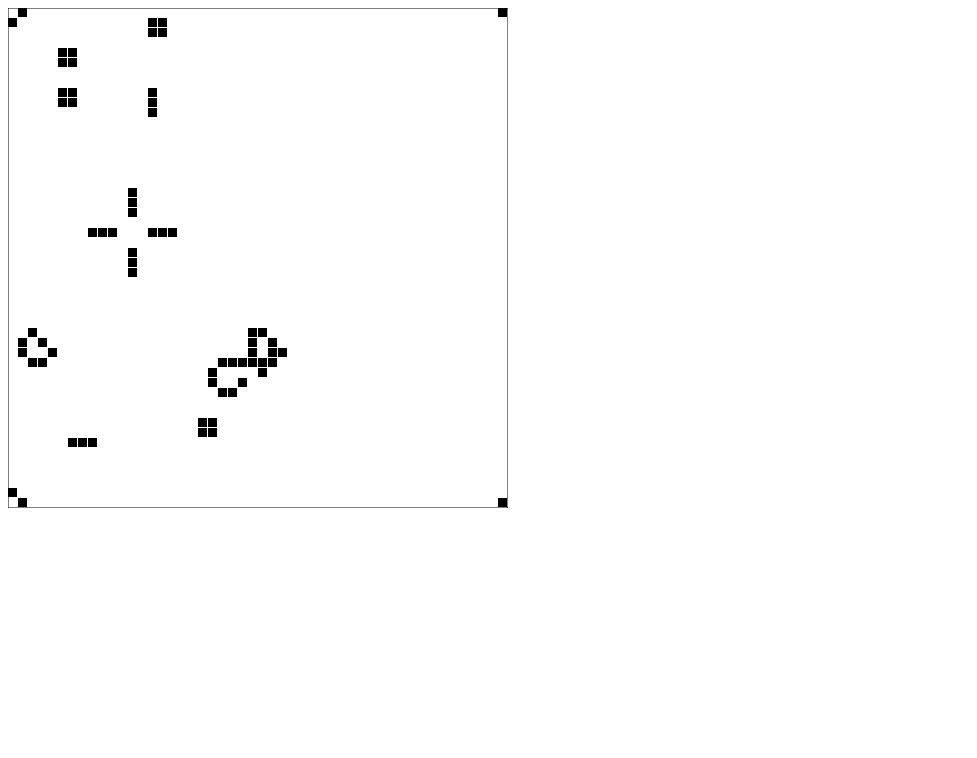
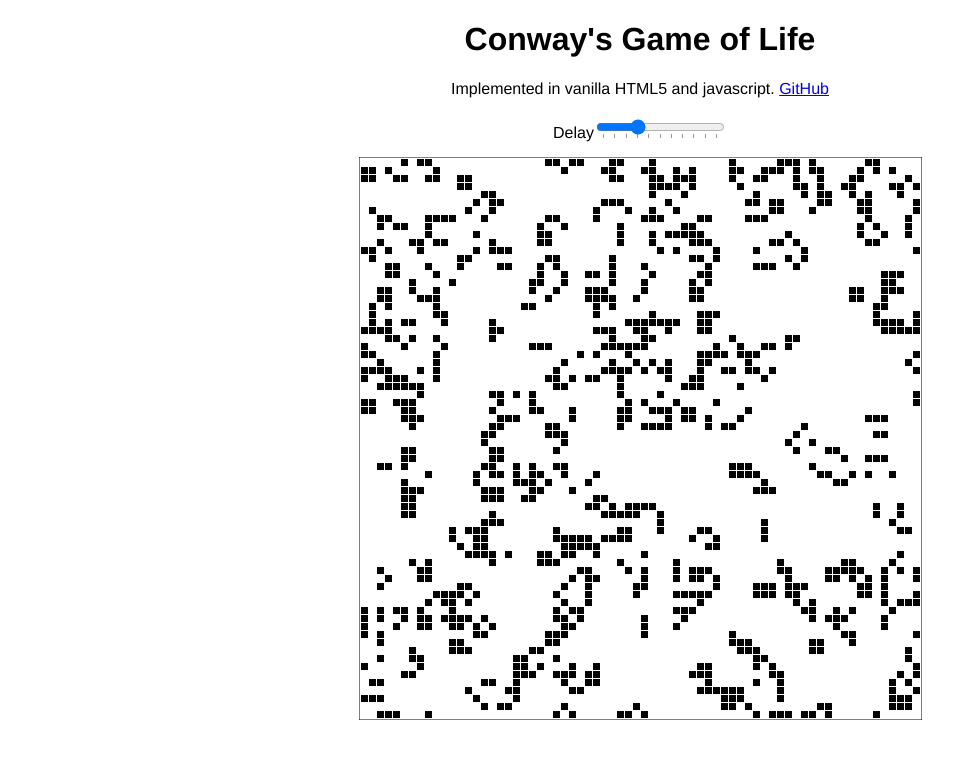
Before and after one commit to bradhanson/gameoflife, a plain HTML site: page index.html in a window 1280 px wide. Shown: the whole page, without its empty margins (0-977 px from the left). Drawn offline with Linux system fonts and the light colour scheme.

Commit message:
Improved aesthetics and added delay slider.

```diff
--- a/index.html
+++ b/index.html
@@ -7,6 +7,58 @@
     <link rel="stylesheet" href="main.css" />
   </head>
   <body>
+    <h1>Conway's Game of Life</h1>
+
+    <p>
+      Implemented in vanilla HTML5 and javascript.
+      <a href="https://github.com/bradhanson/gameoflife">GitHub</a>
+    </p>
+
+    <form>
+      <!-- <input type="button" value="Start" /> -->
+
+      <label for="delay">Delay</label
+      ><input
+        type="range"
+        id="delay"
+        name="delay"
+        min="0"
+        max="1000"
+        value="300"
+        list="tickmarks"
+        step="100"
+      />
+
+      <datalist id="tickmarks">
+        <option value="0" label="0ms"> </option>
+        <option value="100"> </option>
+        <option value="200"> </option>
+        <option value="300"> </option>
+        <option value="400"> </option>
+        <option value="500" label="500ms"> </option>
+        <option value="600"> </option>
+        <option value="700"> </option>
+        <option value="800"> </option>
+        <option value="900"> </option>
+        <option value="1000" label="1000ms"> </option>
+      </datalist>
+
+      <div id="advanced-settings">
+        <label for="columns">Columns</label>
+        <input type="number" id="columns" required />
+
+        <label for="rows">Rows</label>
+        <input type="number" id="rows" required />
+
+        <label for="size">Piece Size</label>
+        <input type="number" id="size" required />
+
+        <input type="button" value="Resize" />
+
+        <input type="number" id="generation" required disabled value="0" />
+      </div>
+    </form>
+
     <canvas id="game">HTML5 canvas not supported.</canvas>
 
     <script src="main.js"></script>
--- a/main.css
+++ b/main.css
@@ -0,0 +1,12 @@
+body {
+  text-align: center;
+  font-family: Helvetica;
+}
+
+#advanced-settings {
+  display: none;
+}
+
+#game {
+  padding-top: 15px;
+}
--- a/main.js
+++ b/main.js
@@ -2,6 +2,7 @@ function Board(width, height, pieceSize) {
   this.width = width;
   this.height = height;
   this.pieceSize = pieceSize; // in pixels
+  this.generation = 0;
   this.board = [];
 
   // Initialize 2d board to all zeros
@@ -23,8 +24,8 @@ Board.prototype.kill = function(x, y) {
 };
 
 Board.prototype.print = function(context) {
-  context.canvas.width = this.width * this.pieceSize;
-  context.canvas.height = this.height * this.pieceSize;
+  context.canvas.width = this.width * this.pieceSize + 3;
+  context.canvas.height = this.height * this.pieceSize + 3;
 
   // draw border
   context.strokeRect(0, 0, context.canvas.width, context.canvas.height);
@@ -33,8 +34,8 @@ Board.prototype.print = function(context) {
     for (let x = 0; x < this.width; x++) {
       if (this.board[y][x] === 1) {
         context.fillRect(
-          x * this.pieceSize,
-          y * this.pieceSize,
+          x * this.pieceSize + 2,
+          y * this.pieceSize + 2,
           this.pieceSize - 1,
           this.pieceSize - 1
         );
@@ -145,6 +146,7 @@ Board.prototype.tick = function() {
   }
 
   this.board = newBoard.board;
+  this.generation++;
 };
 
 Board.prototype.clone = function() {
@@ -166,13 +168,13 @@ const canvas = document.getElementById("game");
 if (canvas.getContext) {
   const context = canvas.getContext("2d");
 
-  const board = new Board(50, 50, 10);
+  const board = new Board(70, 70, 8);
 
   // seed
   for (let y = 0; y < board.height; y++) {
     for (let x = 0; x < board.width; x++) {
       const num = Math.random();
-      if (num < 0.1) {
+      if (num < 0.4) {
         board.spawn(y, x);
       }
     }
@@ -180,8 +182,16 @@ if (canvas.getContext) {
 
   board.print(context);
 
-  window.setInterval(() => {
+  //window.setTimeout(doTick, 100);
+  doTick();
+
+  function doTick() {
     board.tick();
     board.print(context);
-  }, 300);
+    document.getElementById("generation").value = board.generation;
+
+    const delay = document.getElementById("delay").value;
+
+    window.setTimeout(doTick, delay);
+  }
 }
```
